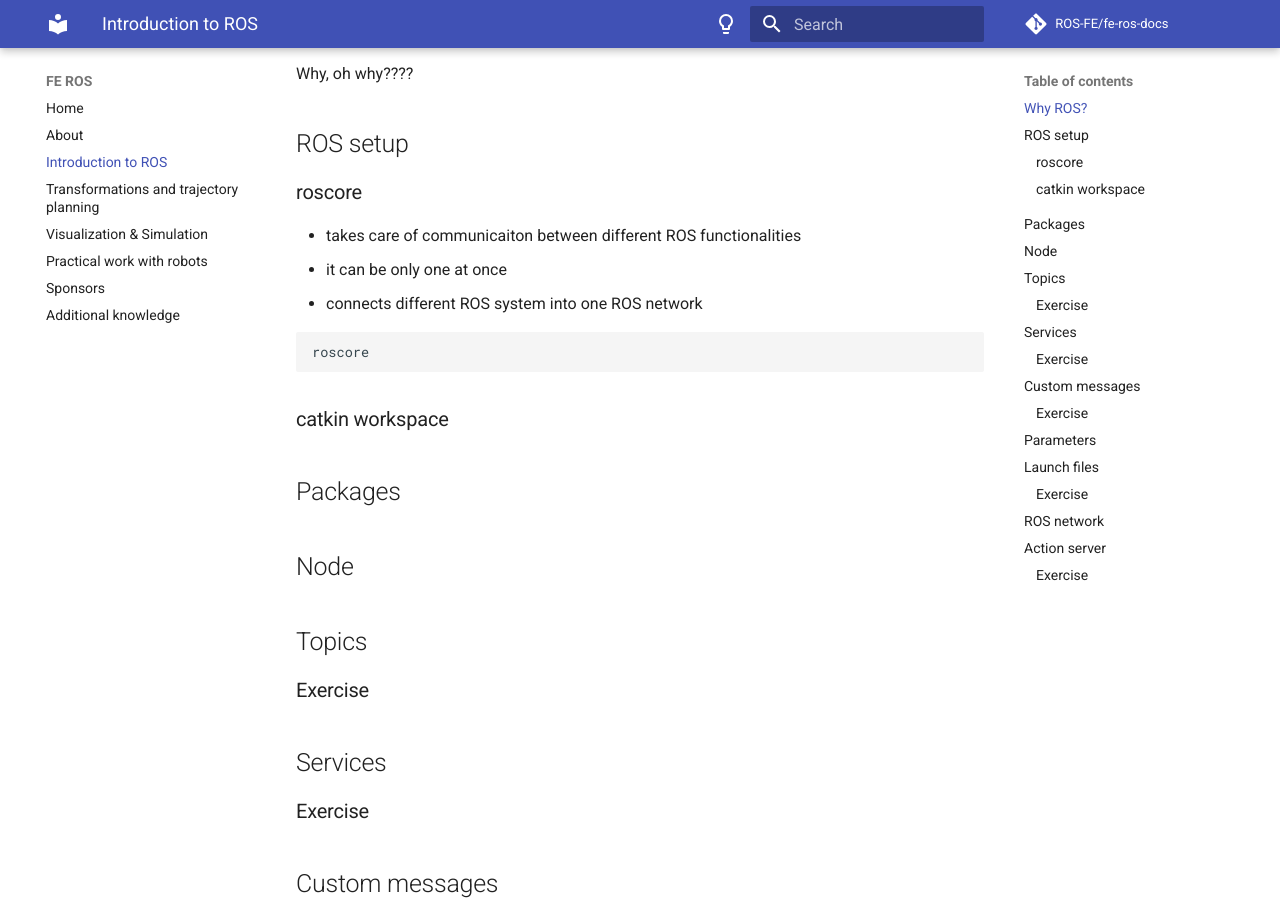
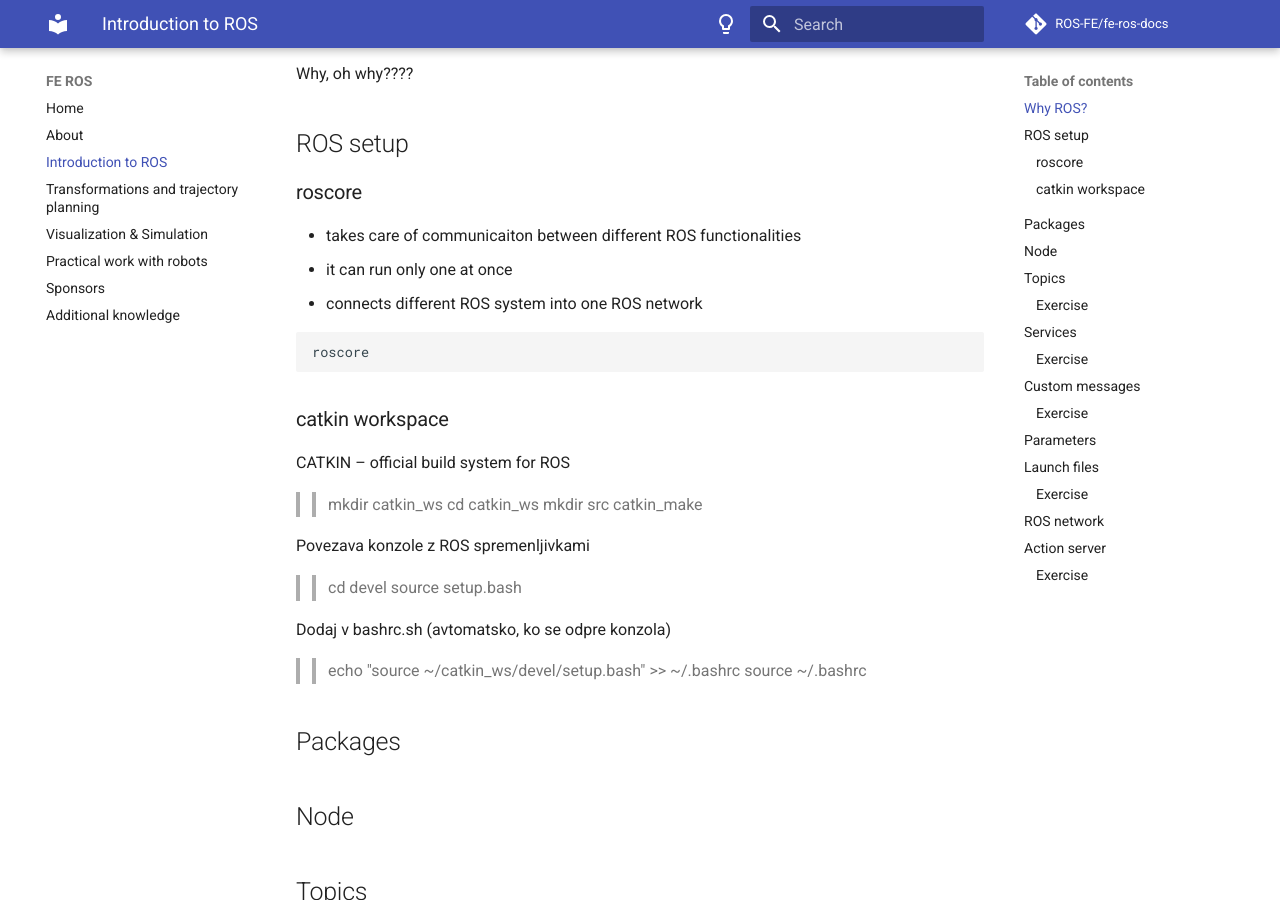
Before and after one commit to ROS-FE/fe-ros-docs, an MkDocs documentation site: the page built from docs/introduction/index.md, in a window 1280 px wide and 900 px high, scrolled down 261 px. Built offline with MkDocs 1.6.1 and Material for MkDocs 9.7.7, drawn with Linux system fonts in a browser that asks for light colours; comment, search, counter and statistics services are not loaded.

Commit message:
Update index.md

````diff
--- a/docs/introduction/index.md
+++ b/docs/introduction/index.md
@@ -10,7 +10,7 @@ Why, oh why????
 
 ### roscore
 - takes care of communicaiton between different ROS functionalities
-- it can be only one at once
+- it can run only one at once
 - connects different ROS system into one ROS network
 
 ```python
@@ -18,6 +18,21 @@ roscore
 ```
 
 ### catkin workspace
+
+CATKIN – official build system for ROS
+>> mkdir catkin_ws
+>> cd catkin_ws
+>> mkdir src
+>> catkin_make
+
+Povezava konzole z ROS spremenljivkami
+>> cd devel
+>> source setup.bash
+
+Dodaj v bashrc.sh (avtomatsko, ko se odpre konzola)
+>> echo "source ~/catkin_ws/devel/setup.bash" >> ~/.bashrc
+>> source ~/.bashrc
+
 
 ###
 
````
